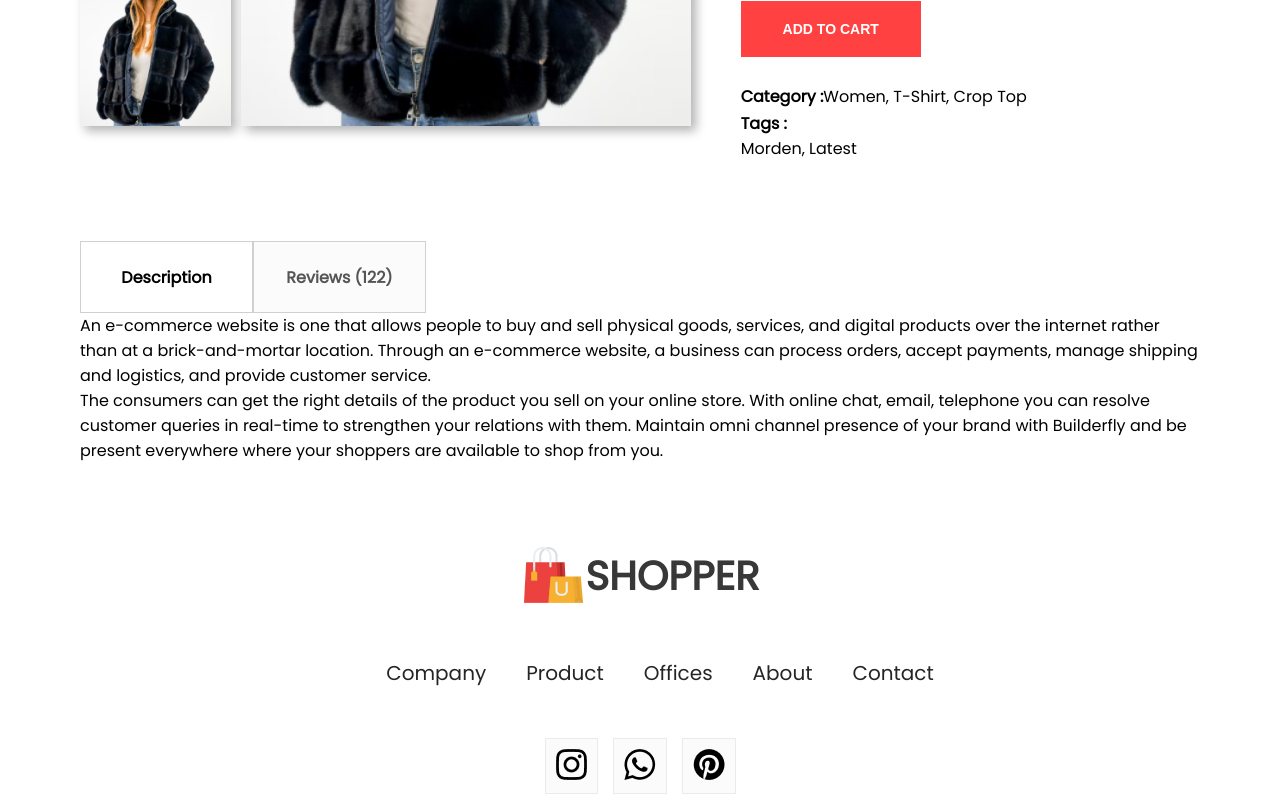
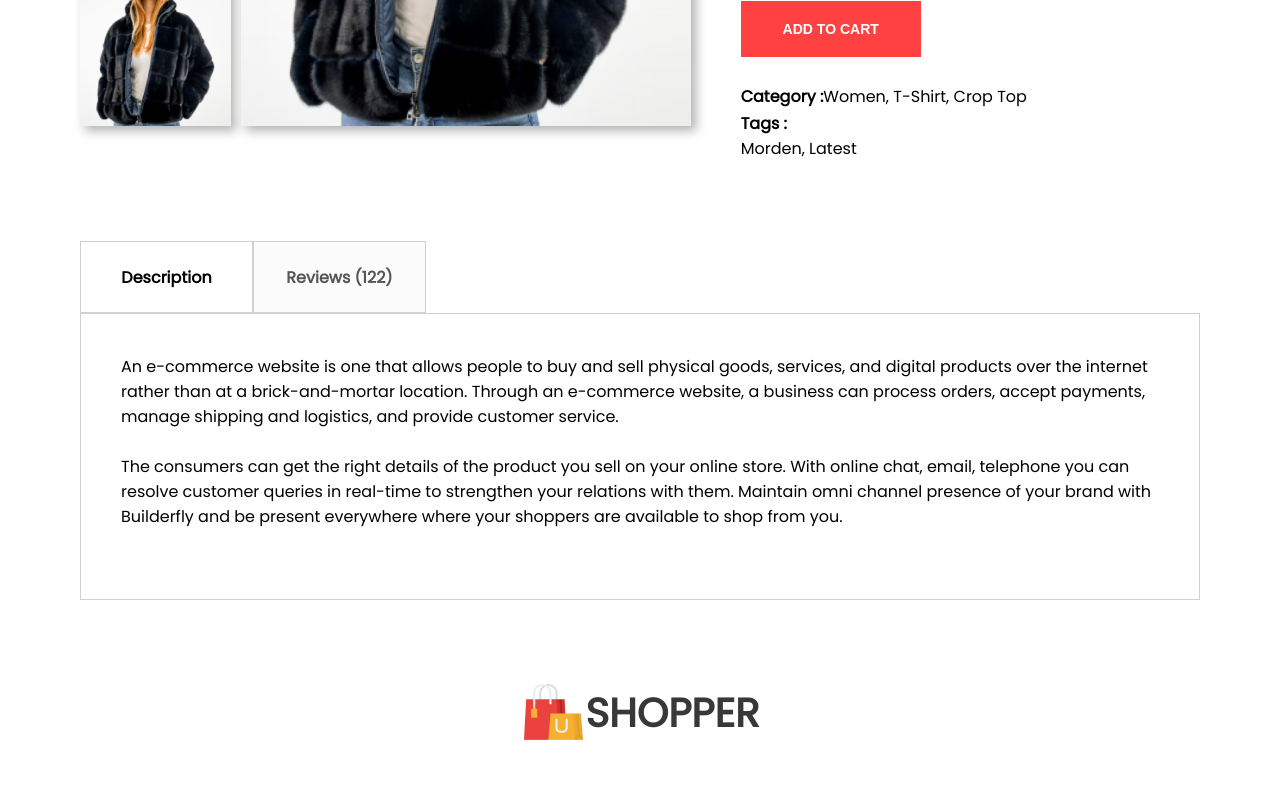
Before and after one commit to mohitdhanorkar/E-Commerce, a React (Create React App) app in the folder e-commerce/: page /product/1 in a window 1280 px wide. Shown: the part 566-1363 px from the top of the page. Built offline with nearby package versions, Linux system fonts and the light colour scheme.

Commit message:
styling description

```diff
--- a/e-commerce/src/Components/DescriptionBox/DescriptionBox.css
+++ b/e-commerce/src/Components/DescriptionBox/DescriptionBox.css
@@ -17,5 +17,12 @@
 .descriptionbox-nav-box.fade{
     background: #FBFBFB;
     color: #555;
-
 }
+.descriptionbox-description{
+    display: flex;
+    flex-direction: column;
+    gap: 25px;
+    border: 1px solid #D0D0D0;
+    padding: 40px;
+    padding-bottom: 70px;
+}
```
